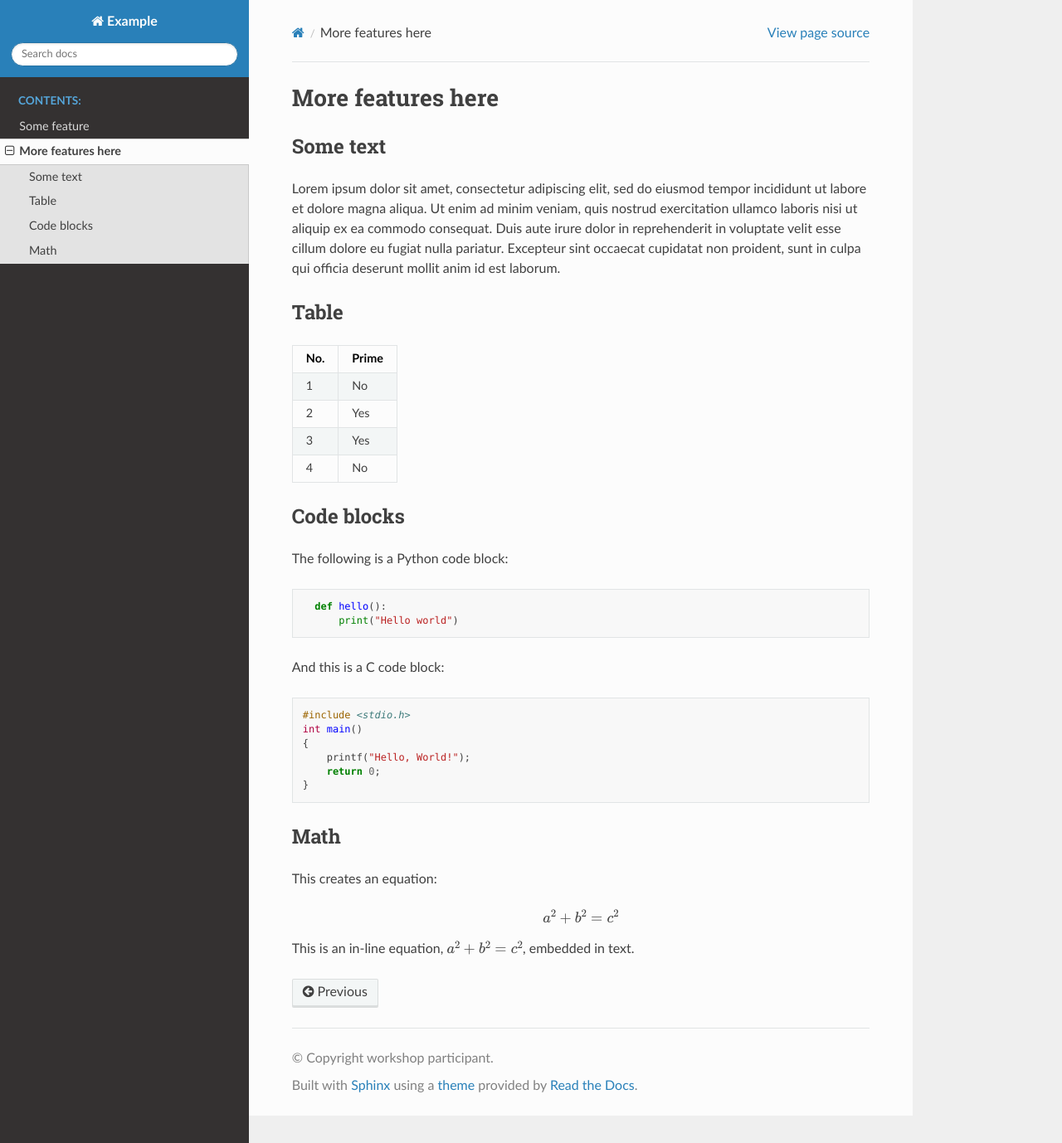
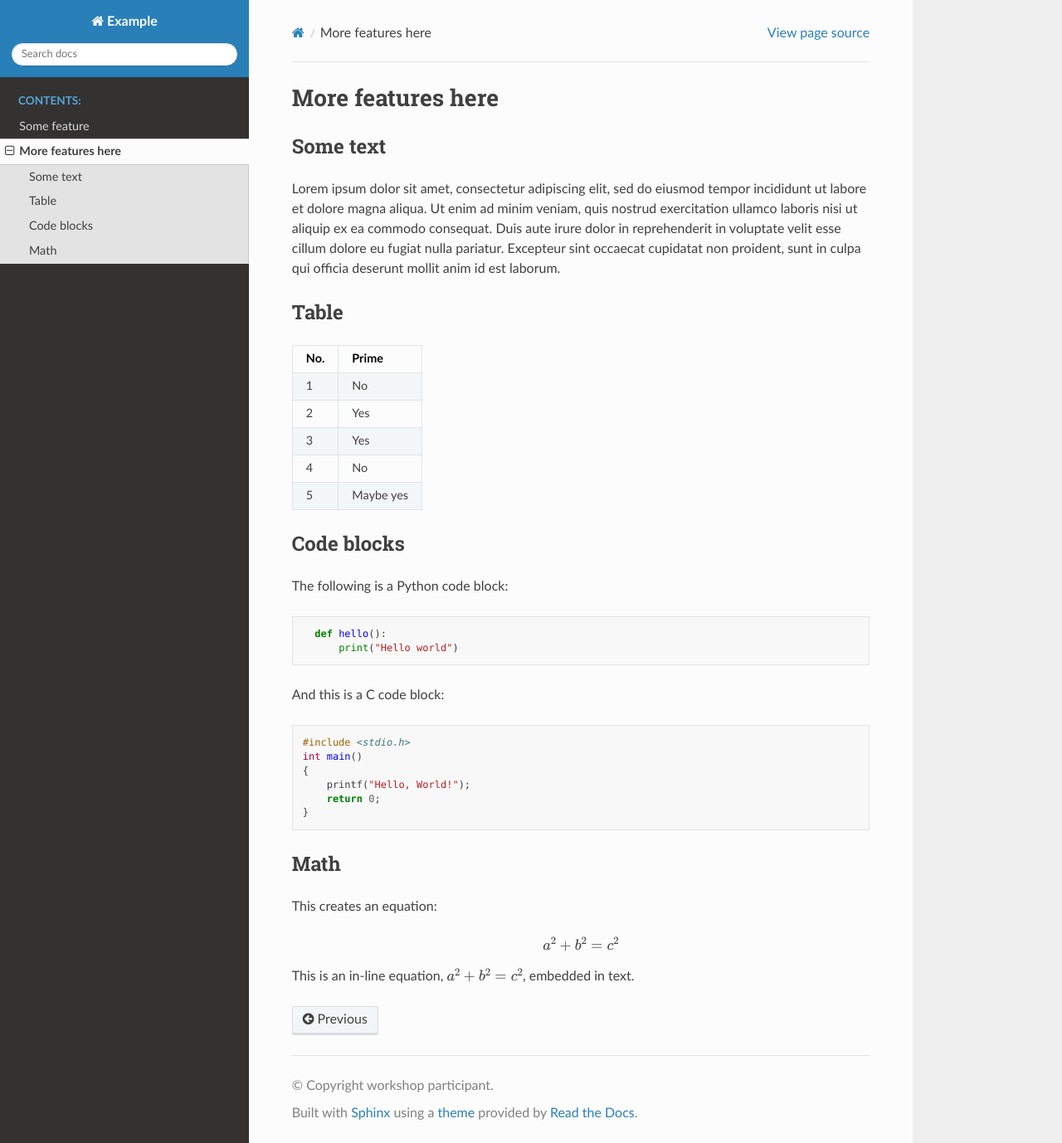
Before and after one commit to persicomaria/cr_deploy_sphinx_gh, a Sphinx documentation site: the page built from doc/another-feature.md, in a window 1280 px wide and 1378 px high. Shown: the whole window at 83% size. Built offline with Sphinx 7.4.7 and the Read the Docs theme 3.1.0, drawn with Linux system fonts in a browser that asks for light colours.

Commit message:
Add 'Maybe yes' option to feature table

```diff
--- a/doc/another-feature.md
+++ b/doc/another-feature.md
@@ -19,6 +19,7 @@ proident, sunt in culpa qui officia deserunt mollit anim id est laborum.
 | 2    |  Yes   |
 | 3    |  Yes   |
 | 4    |  No    |
+| 5    | Maybe yes|
 
 
 
```
